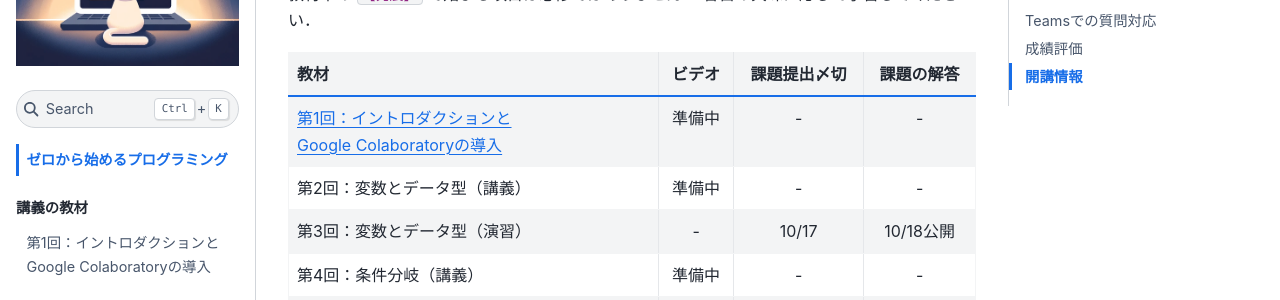
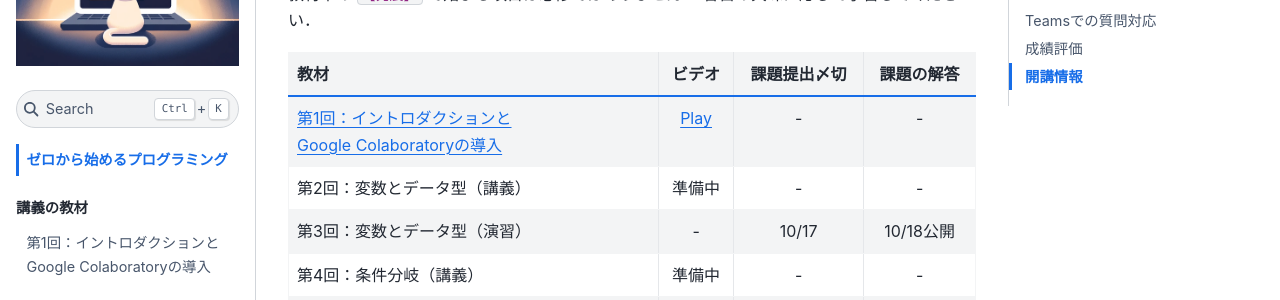
Before and after one commit to ground-zero-programming/zero-pro2024-public, a Jupyter Book: the page built from intro.md, in a window 1280 px wide and 900 px high, scrolled down 728 px. Shown: the part 152-452 px from the top of the window. Built offline with Jupyter Book 1.0.4 settings and Sphinx 7.4.7 and the Sphinx Book theme 1.1.4, drawn with Linux system fonts in a browser that asks for light colours; pages that are not in the unit, such as notebooks, are missing from menus.

Commit message:
add: #1 video

```diff
--- a/intro.md
+++ b/intro.md
@@ -29,7 +29,7 @@
 
 | 教材 | ビデオ | 課題提出〆切 | 課題の解答 |
 | ---- | :----: | :----: | :----: |
-| [第1回：イントロダクションと<br>Google Colaboratoryの導入](docs/01/introduction_and_setup.ipynb) | 準備中 | - | - |
+| [第1回：イントロダクションと<br>Google Colaboratoryの導入](docs/01/introduction_and_setup.ipynb) | [Play](https://hiroshimauniv-my.sharepoint.com/:v:/g/personal/furui_hiroshima-u_ac_jp/ERki-foH6O9Fkf9b56c6FhcBKsL_b9OpOukHoupVeAKbkA) | - | - |
 | 第2回：変数とデータ型（講義） | 準備中 | - | - |
 | 第3回：変数とデータ型（演習） | - | 10/17 | 10/18公開 |
 | 第4回：条件分岐（講義） | 準備中 | - | - |
```
